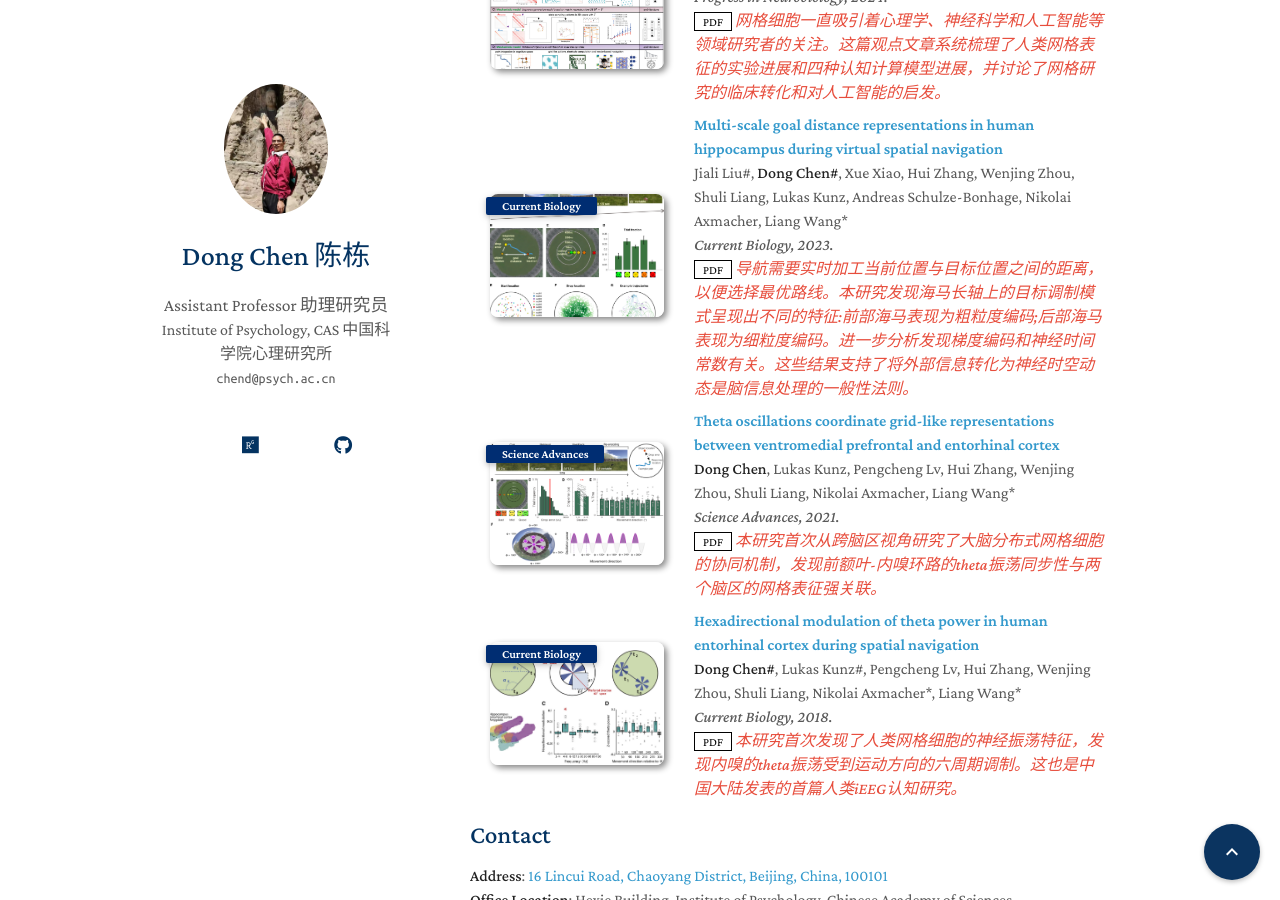
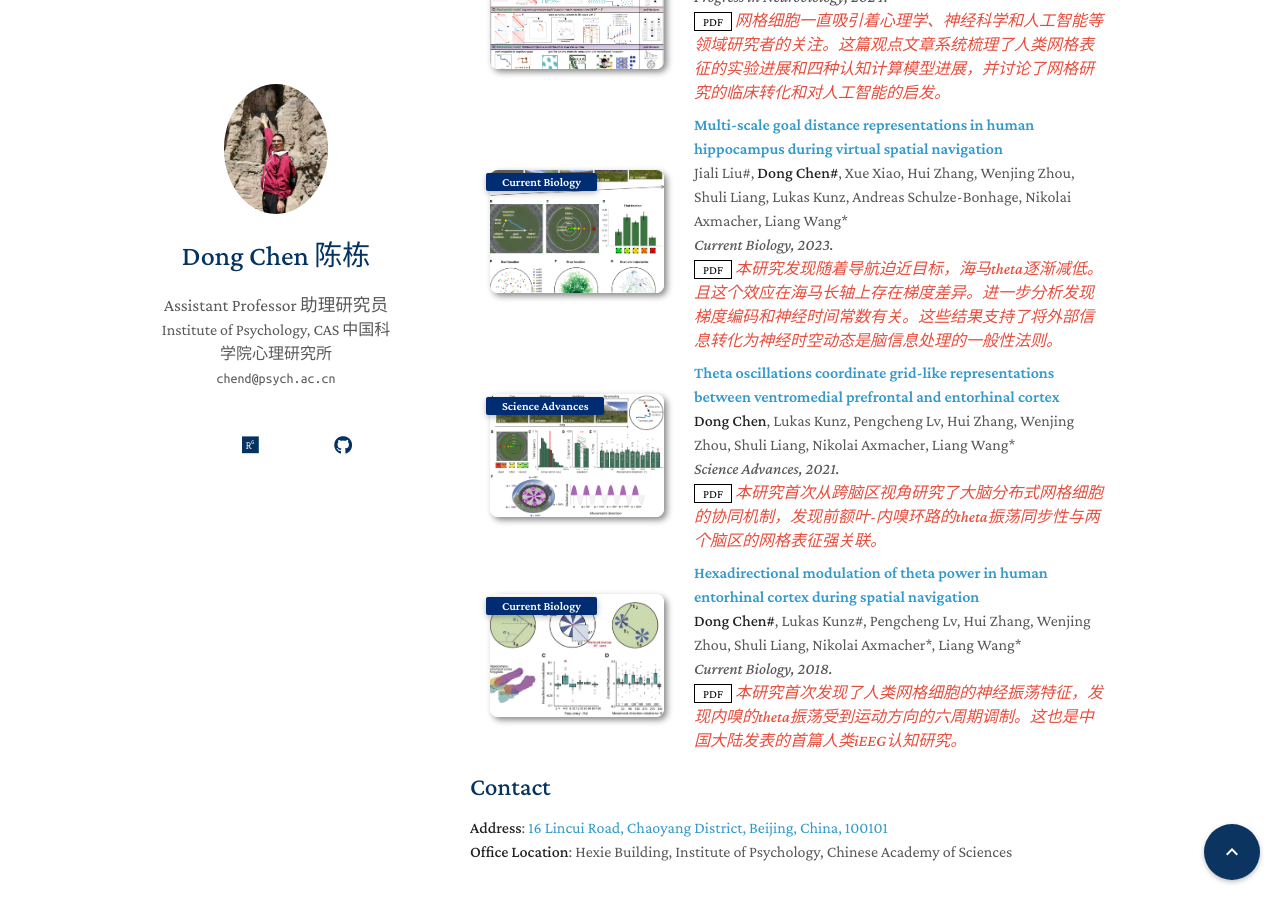
Before and after one commit to chendong567/chendong567.github.io, a Jekyll site: the page built from index.md, in a window 1280 px wide and 900 px high, scrolled down 599 px. Built offline with Jekyll 4.4.1, drawn with Linux system fonts in a browser that asks for light colours; a style sheet for code colours, icons or effects is not loaded; our own code applies the rules of GitHub Pages for plain Markdown files.

Commit message:
Update publications.yml

```diff
--- a/_data/publications.yml
+++ b/_data/publications.yml
@@ -13,7 +13,7 @@ main:
     conference: Current Biology, 2023.
     pdf: https://www.cell.com/current-biology/fulltext/S0960-9822(23)00481-5
     image: ./assets/img/2023_CurrentBiology_MultiscaleGoalDistance_Liu.jpg
-    notes: 导航需要实时加工当前位置与目标位置之间的距离，以便选择最优路线。本研究发现海马长轴上的目标调制模式呈现出不同的特征:前部海马表现为粗粒度编码;后部海马表现为细粒度编码。进一步分析发现梯度编码和神经时间常数有关。这些结果支持了将外部信息转化为神经时空动态是脑信息处理的一般性法则。
+    notes: 本研究发现随着导航迫近目标，海马theta逐渐减低。且这个效应在海马长轴上存在梯度差异。进一步分析发现梯度编码和神经时间常数有关。这些结果支持了将外部信息转化为神经时空动态是脑信息处理的一般性法则。
   - title: Theta oscillations coordinate grid-like representations between ventromedial prefrontal and entorhinal cortex
     authors: <strong>Dong Chen</strong>, Lukas Kunz, Pengcheng Lv, Hui Zhang, Wenjing Zhou, Shuli Liang, Nikolai Axmacher, Liang Wang*
     conference_short: Science Advances
```
